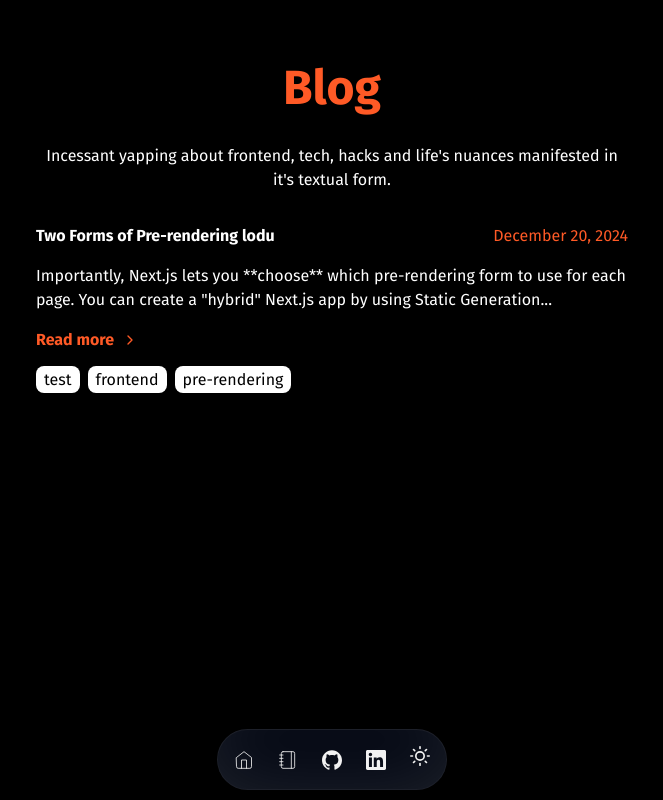
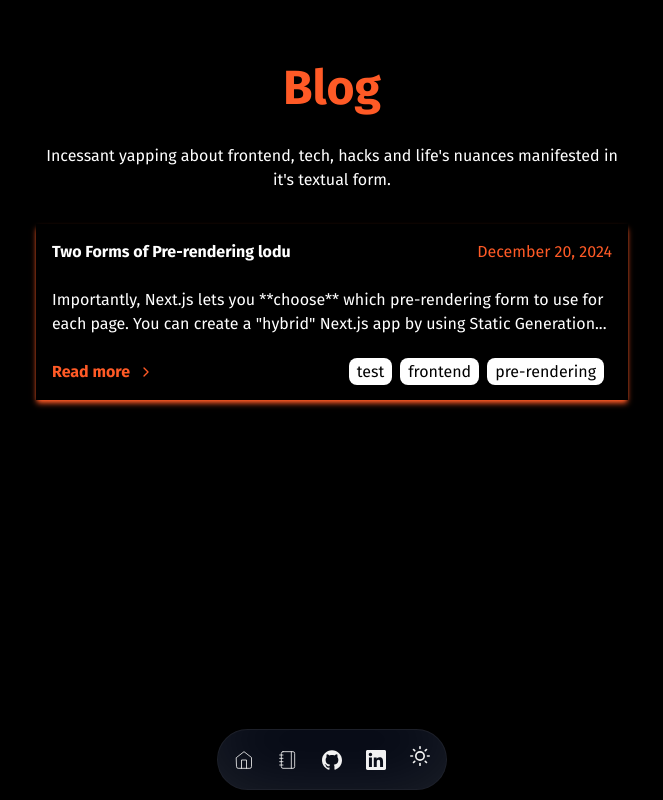
Before and after one commit to allanmosesfernandes/portfolio2025, a Next.js app: page /blog in a window 1280 px wide. Shown: the whole page, without its empty margins (308-971 px from the left). Built offline with nearby package versions, Linux system fonts and the light colour scheme.

Commit message:
feat: enhance blog post layout; improve styling and readability of post summaries and tags

```diff
--- a/src/app/blog/page.js
+++ b/src/app/blog/page.js
@@ -3,7 +3,6 @@ import { getSortedPostsData } from '../lib/posts';
 import { formatDate } from '../utils';
 
 const Blog = () => {
-
     const allPostsData = getSortedPostsData();
 
     return (
@@ -17,15 +16,23 @@ const Blog = () => {
             </p>
             <ul className="mt-8">
                 {allPostsData.map(({ id, title, date, tags, slug, summary }) => (
-                    <Link href={`/blog/${slug}`} key={id} className="bg-slate-">
-                        <li key={id} className="blog-li ">
+                    <div key={id}>
+                        <li
+                            key={id}
+                            className="blog-li shadow-md p-4 shadow-pantone hover:shadow-indigo-500/40"
+                        >
                             <div className="flex justify-between">
                                 <h3 className="font-bold">{title}</h3>
                                 <p className="text-pantone">{formatDate(date)}</p>
                             </div>
-                            <p className="my-4">{summary}</p>
-                            <div className="flex gap-2 items-center mb-4">
-                                <h4 className="text-pantone font-bold text-md">Read more</h4>
+                            <p className="my-6">{summary}</p>
+                            <div className="flex gap-2 items-center justify-between mt-4">
+                                <div className="flex gap-2 items-center">
+                                    <Link href={`/blog/${slug}`}>
+                                        <h4 className="text-pantone font-bold text-md">
+                                            Read more
+                                        </h4>
+                                    </Link>
                                     <svg
                                         xmlns="http://www.w3.org/2000/svg"
                                         width="24"
@@ -41,6 +48,7 @@ const Blog = () => {
                                         <path d="m9 18 6-6-6-6"></path>
                                     </svg>
                                 </div>
+                                <div>
                                     {tags &&
                                         tags.map((tag, index) => (
                                             <span
@@ -50,12 +58,14 @@ const Blog = () => {
                                                 {tag}
                                             </span>
                                         ))}
+                                </div>
+                            </div>
                         </li>
-                    </Link>
+                    </div>
                 ))}
             </ul>
         </div>
     );
-}
+};
 
-export default Blog
+export default Blog;
```
Also changed, not shown: 1 other file (tests, documents, lock files or other folders). Lines whose indentation alone changed are shown as unchanged.
